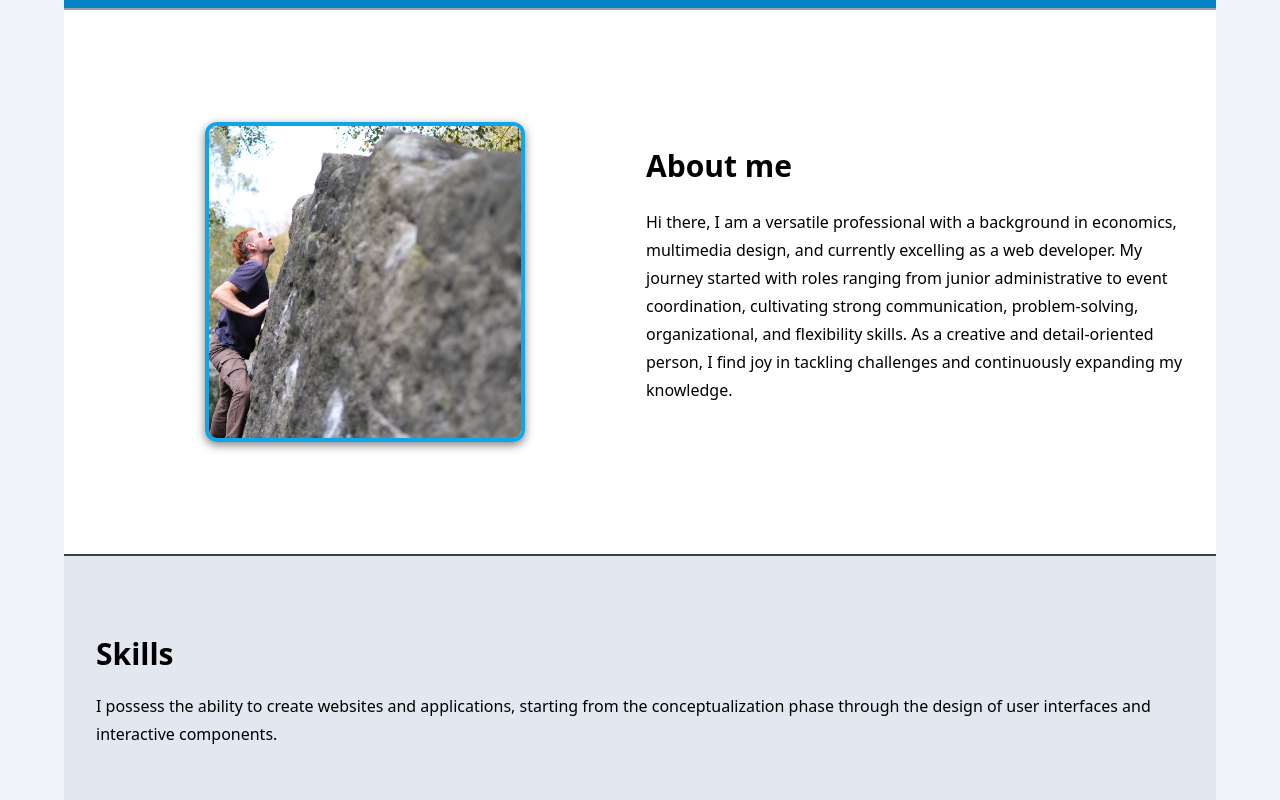
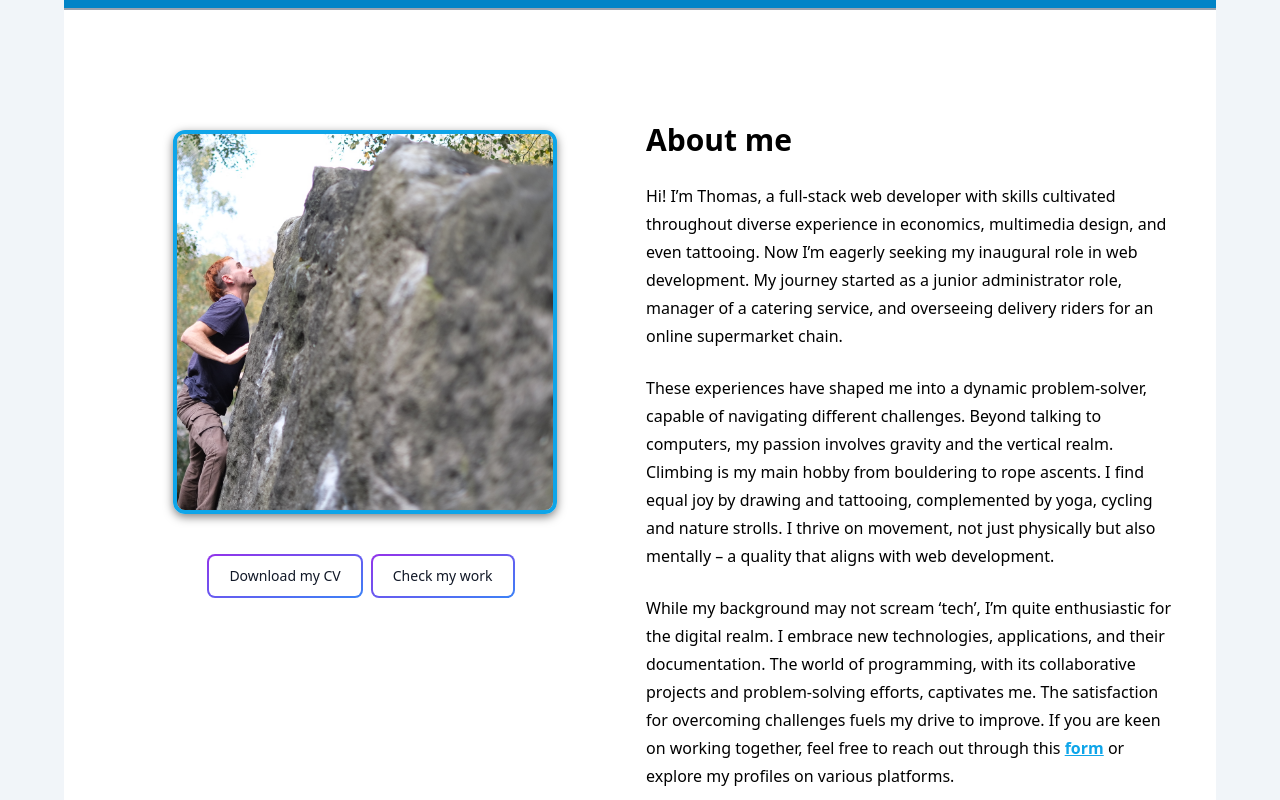
Before and after one commit to tompra/devfolio, a React (Vite) app: page / in a window 1280 px wide. Shown: the part 560-1360 px from the top of the page. Built offline with nearby package versions, Linux system fonts and the light colour scheme; no server answers; what tailwindcss-animated would draw is missing.

Commit message:
Add button, download cv functionality

```diff
--- a/src/components/About.jsx
+++ b/src/components/About.jsx
@@ -1,6 +1,19 @@
+import { ToastContainer, toast } from 'react-toastify';
 import Img2 from '../assets/photos/climb.jpeg';
 
 const About = () => {
+    const downloadCV = () => {
+        fetch('cv.pdf').then((response) => {
+            response.blob().then((blob) => {
+                const fileURL = window.URL.createObjectURL(blob);
+                let anchorLink = document.createElement('a');
+                anchorLink.href = fileURL;
+                anchorLink.download = 'cv.pdf';
+                anchorLink.click();
+            });
+        });
+    };
+
     return (
         <section
             className='bg-white align-element sm:py-20 border-b-2 border-gray-700 xs:py-12 dark:bg-gray-600 animate-fade-left animate-once animate-duration-1000 animate-delay-300 animate-ease-in-out'
@@ -12,25 +25,72 @@ const About = () => {
                         About me
                     </h1>
                     <p className='py-3 leading-7'>
-                        Hi there, I am a versatile professional with a
-                        background in economics, multimedia design, and
-                        currently excelling as a web developer. My journey
-                        started with roles ranging from junior administrative to
-                        event coordination, cultivating strong communication,
-                        problem-solving, organizational, and flexibility skills.
-                        As a creative and detail-oriented person, I find joy in
-                        tackling challenges and continuously expanding my
-                        knowledge.
+                        Hi! I’m Thomas, a full-stack web developer with skills
+                        cultivated throughout diverse experience in economics,
+                        multimedia design, and even tattooing. Now I’m eagerly
+                        seeking my inaugural role in web development. My journey
+                        started as a junior administrator role, manager of a
+                        catering service, and overseeing delivery riders for an
+                        online supermarket chain.
+                    </p>
+                    <p className='py-3 leading-7'>
+                        These experiences have shaped me into a dynamic
+                        problem-solver, capable of navigating different
+                        challenges. Beyond talking to computers, my passion
+                        involves gravity and the vertical realm. Climbing is my
+                        main hobby from bouldering to rope ascents. I find equal
+                        joy by drawing and tattooing, complemented by yoga,
+                        cycling and nature strolls. I thrive on movement, not
+                        just physically but also mentally – a quality that
+                        aligns with web development.
+                    </p>
+                    <p className='py-3 leading-7'>
+                        While my background may not scream ‘tech’, I’m quite
+                        enthusiastic for the digital realm. I embrace new
+                        technologies, applications, and their documentation. The
+                        world of programming, with its collaborative projects
+                        and problem-solving efforts, captivates me. The
+                        satisfaction for overcoming challenges fuels my drive to
+                        improve. If you are keen on working together, feel free
+                        to reach out through this{' '}
+                        <a
+                            href='#contact'
+                            className='text-sky-500 font-bold underline'
+                        >
+                            form
+                        </a>{' '}
+                        or explore my profiles on various platforms.
                     </p>
                 </div>
-                <div className='xs:hidden sm:flex sm:items-center md:w-80 md:h-80 overflow-hidden rounded-xl shadow-[0_3px_10px_rgb(0,0,0,0.5)] mx-auto border-4 border-sky-500 hover:shadow-none animate-fade-up animate-once animate-duration-1000 animate-delay-[800ms] animate-ease-in-out'>
-                    <img
-                        src={Img2}
-                        alt='Me climbing a boulder'
-                        className='object-cover w-full h-full hover:opacity-90 '
-                    />
+                <div className='sm:flex sm:flex-col sm:justify-start sm:items-center h-full w-full pt-2'>
+                    <div className='xs:hidden sm:flex w-96 h-96 rounded-xl shadow-[0_3px_10px_rgb(0,0,0,0.5)] border-4 border-sky-500 hover:shadow-none  animate-fade-up animate-once animate-duration-1000 animate-delay-[800ms] animate-ease-in-out'>
+                        <img
+                            src={Img2}
+                            alt='Me climbing a boulder'
+                            className='object-cover w-full h-full rounded-lg hover:opacity-95'
+                        />
+                    </div>
+                    <div className='flex pt-10'>
+                        <button
+                            onClick={downloadCV}
+                            className='relative inline-flex items-center justify-center p-0.5 mb-2 me-2 overflow-hidden text-sm font-medium text-gray-900 rounded-lg group bg-gradient-to-br from-purple-600 to-blue-500 group-hover:from-purple-600 group-hover:to-blue-500 hover:text-white dark:text-white focus:ring-4 focus:outline-none focus:ring-blue-300 dark:focus:ring-blue-800'
+                        >
+                            <span className='relative px-5 py-2.5 transition-all ease-in duration-75 bg-white dark:bg-gray-900 rounded-md group-hover:bg-opacity-0'>
+                                Download my CV
+                            </span>
+                        </button>
+                        <a
+                            href='#projects'
+                            className='relative inline-flex items-center justify-center p-0.5 mb-2 me-2 overflow-hidden text-sm font-medium text-gray-900 rounded-lg group bg-gradient-to-br from-purple-600 to-blue-500 group-hover:from-purple-600 group-hover:to-blue-500 hover:text-white dark:text-white focus:ring-4 focus:outline-none focus:ring-blue-300 dark:focus:ring-blue-800'
+                        >
+                            <span className='relative px-5 py-2.5 transition-all ease-in duration-75 bg-white dark:bg-gray-900 rounded-md group-hover:bg-opacity-0'>
+                                Check my work
+                            </span>
+                        </a>
+                    </div>
                 </div>
             </div>
+            <ToastContainer />
         </section>
     );
 };
```
Also changed, not shown: 1 other file (tests, documents, lock files or other folders).
